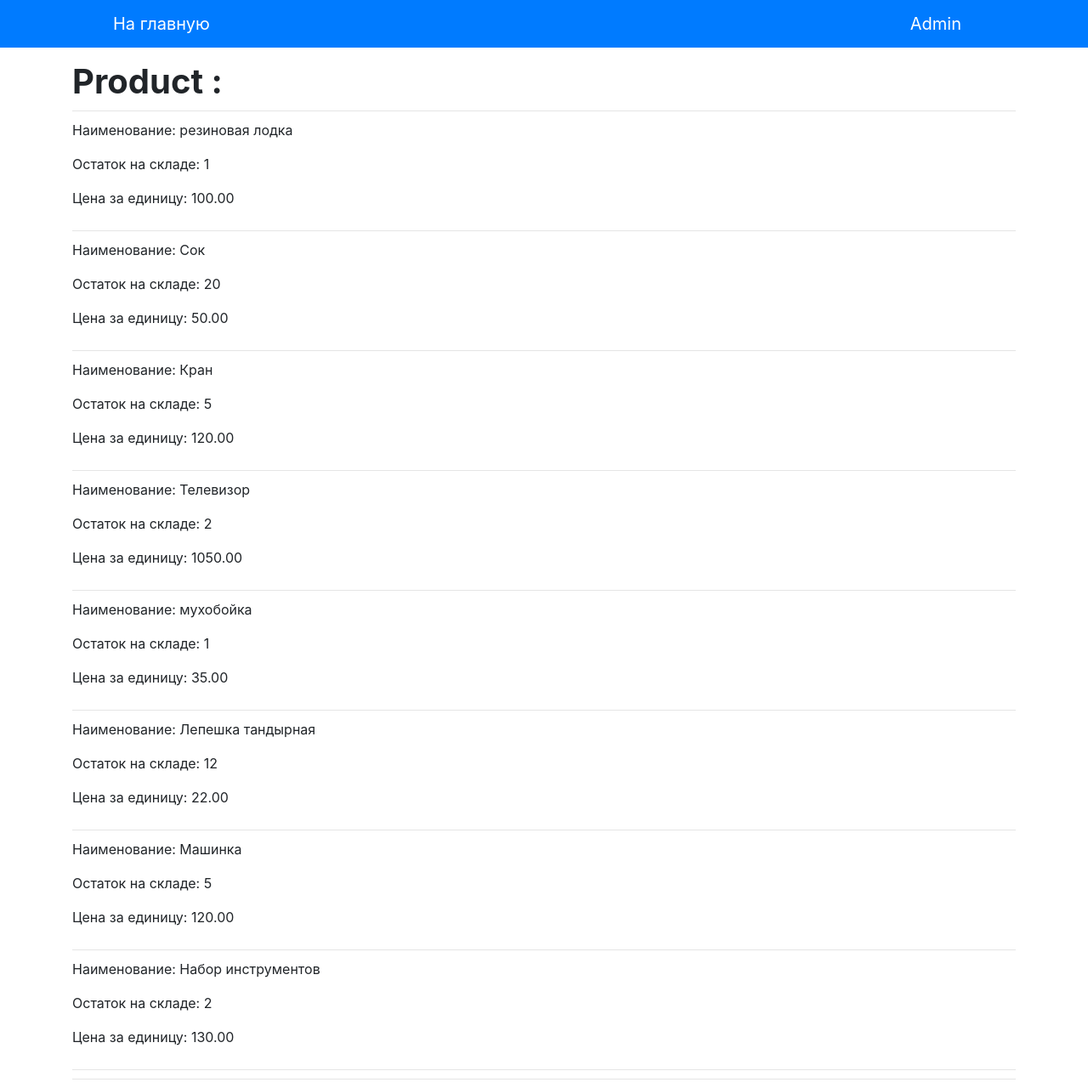
After one commit to Illarionov81/python_group_5_homework_48_Alexander_Illarionov, a Django app: template source/webapp/templates/index.html in a window 1280 px wide. The commit adds this page. Shown: the whole page at 85% size. Run offline with Django 3.2, Linux system fonts and the light colour scheme; the template is opened without the code that fills it: values that come from a table or form of the project are taken from there, others are empty; data comes from the database, SQL or seed files in the repository; some libraries are stand-ins or nearby versions.

Commit message:
добавлена форма модели, base.html, index.html и сделана функция index_view - просмотр продуктов

```diff
--- a/source/main/urls.py
+++ b/source/main/urls.py
@@ -15,13 +15,14 @@ Including another URLconf
 """
 from django.contrib import admin
 from django.urls import path
-from webapp.views import index_view, product_create_view, product_view, product_update_view, product_delete_view
+from webapp.views import index_view
+    # , product_view, product_create_view, product_update_view, product_delete_view
 
 urlpatterns = [
     path('admin/', admin.site.urls),
     path('', index_view, name='index'),
-    path('product/<int:pk>/', product_view, name='product_view'),
-    path('products/add/', product_create_view, name='product_create'),
-    path('product/<int:pk>/update/', product_update_view, name='product_update'),
-    path('product/<int:pk>/delete/', product_delete_view, name='product_delete')
+    # path('product/<int:pk>/', product_view, name='product_view'),
+    # path('products/add/', product_create_view, name='product_create'),
+    # path('product/<int:pk>/update/', product_update_view, name='product_update'),
+    # path('product/<int:pk>/delete/', product_delete_view, name='product_delete')
 ]
--- a/source/webapp/models.py
+++ b/source/webapp/models.py
@@ -9,6 +9,7 @@ CATEGORY_CHOICES = (
     ('toys', 'Детские игрушки'),
     ('appliances', 'Бытовая техника'),
 )
+
 
 class Product(models.Model):
     name = models.CharField(max_length=100, verbose_name='Название')
--- a/source/webapp/static/css/style.css
+++ b/source/webapp/static/css/style.css
@@ -1,57 +1,5 @@
- body {
-    font-family: Arial, sans-serif;
-    font-size: 16px;
-    color: #444444;
-     margin-top: 60px;
-}
-
-.container {
-    margin: 0 auto;
-    width: 100%;
-    max-width: 900px;
-}
-
-.container {
-    margin: 0 auto;
-    width: 100%;
-    max-width: 900px;
-}
-
-.navbar {
-    display: block;
-    background: #6a7dff;
-    position: fixed;
-    top: 0;
-    right: 0;
-    left: 0;
-    font-size: 0;
-    box-sizing: border-box;
-    padding: 7px 30px;
-}
-
-.menu {
-    font-size: 14px;
-    line-height: 1;
-    padding: 0;
-    margin: 0;
-    display: inline-block;
-    color: #fffee8;
-}
-
-.menu li {
-    display: inline-block;
-}
-
-.menu a {
-    display: inline-block;
-    text-decoration: none;
-    color: inherit;
-    padding: 5px 15px;
-}
-
-.menu a:hover {
-    color: #ffc122;
-    text-decoration: underline;
+hr {
+    margin: 10px 0;
 }
 
 .error {
--- a/source/webapp/templates/base.html
+++ b/source/webapp/templates/base.html
@@ -6,7 +6,9 @@
     <meta name="viewport"
           content="width=device-width, user-scalable=no, initial-scale=1.0, maximum-scale=1.0, minimum-scale=1.0">
     <meta http-equiv="X-UA-Compatible" content="ie=edge">
-    <title>{% block title %}To-Do List{% endblock %}</title>
+
+    <title>{% block title %}My Shop{% endblock %}</title>
+
     <link rel="stylesheet" href="{% static 'css/all.min.css' %}">
     <link rel="stylesheet" href="{% static 'css/bootstrap.min.css'%}">
     <link rel="stylesheet" href="{% static 'css/style.css'%}">
@@ -14,16 +16,18 @@
 <body>
     <nav class="navbar fixed-top navbar-expand-lg navbar-dark bg-primary">
         <div class="container">
-            <a class="navbar-brand pl-5" href="{% url 'task_list' %}">На главную</a>
+            <a class="navbar-brand pl-5" href="{% url 'index' %}">На главную</a>
             <button class="navbar-toggler" type="button" data-toggle="collapse" data-target="#navbarSupportedContent" aria-controls="navbarSupportedContent" aria-expanded="false" aria-label="Toggle navigation">
                 <span class="navbar-toggler-icon"></span>
             </button>
             <div class="collapse navbar-collapse" id="navbarSupportedContent">
                 <ul class="navbar-nav mr-auto">
-                    <li class="nav-item px-3">
-                        <a class="navbar-brand" href="{% url 'task_add_view' %}">Добавить задачу</a>
-                    </li>
-                    {% block menu %}{% endblock %}
+{#                    <li class="nav-item px-3">#}
+{#                        <a class="navbar-brand" href="{% url 'product_create' %}">Добавить задачу</a>#}
+{#                    </li>#}
+                    {% block menu %}
+
+                    {% endblock %}
                 </ul>
                 <a class="navbar-brand pr-5" href="/admin/">Admin</a>
             </div>
--- /dev/null
+++ b/source/webapp/templates/index.html
@@ -0,0 +1,28 @@
+{% extends 'base.html' %}
+
+{% block title %}View tasks{% endblock %}
+
+{% block contant %}
+    {% csrf_token %}
+    <h1 class="pt-4"><b>Product :</b></h1>
+    <hr>
+    {% for product in products %}
+        <div class="row">
+            <div class="col col-lg-6">
+{#                <h3><a href="{% url 'product_view' product.pk %}">№{{ product.pk }}. Category: <b>{{ product.get_category_display}}</b></a> </h3>#}
+                    <p>Наименование: {{ product.name }} </p>
+                    <p>Остаток на складе: {{ product.amount }}</p>
+                    <p>Цена за единицу: {{ product.price }}</p>
+            </div>
+{#            <div class="coL col-lg-1 mt-5">#}
+{#                <a href="{% url 'product_update' product.pk %}" ><button type="submit"  class="btn btn-primary">Update</button></a>#}
+{#            </div>#}
+{#            <div class="coL col-lg-1 mt-5">#}
+{#                <a href="{% url 'product_delete' product.pk %}" ><button type="submit"  class="btn btn-primary">Delete</button></a>#}
+{#            </div>#}
+        </div>
+        <hr>
+    {% endfor %}
+    <hr>
+    </form>
+{% endblock %}
```
Also changed, not shown: source/webapp/forms.py (added, +14 -0 lines), source/webapp/templates/index_to_do.html (deleted, +0 -30 lines), source/webapp/views.py (+79 -2 lines).
